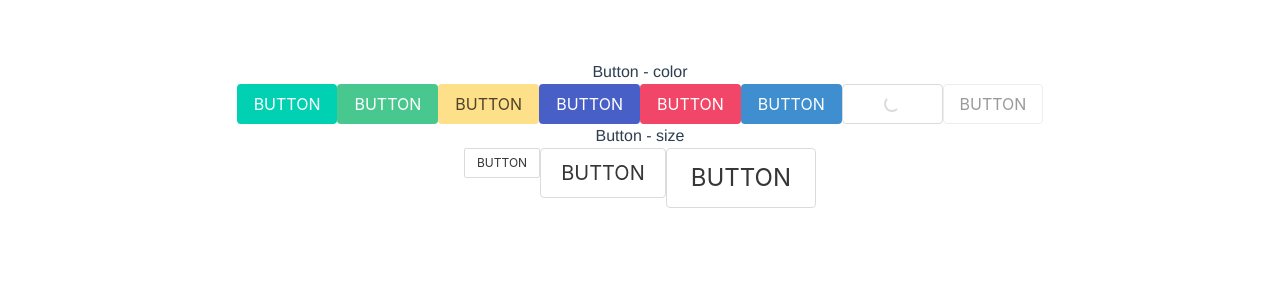
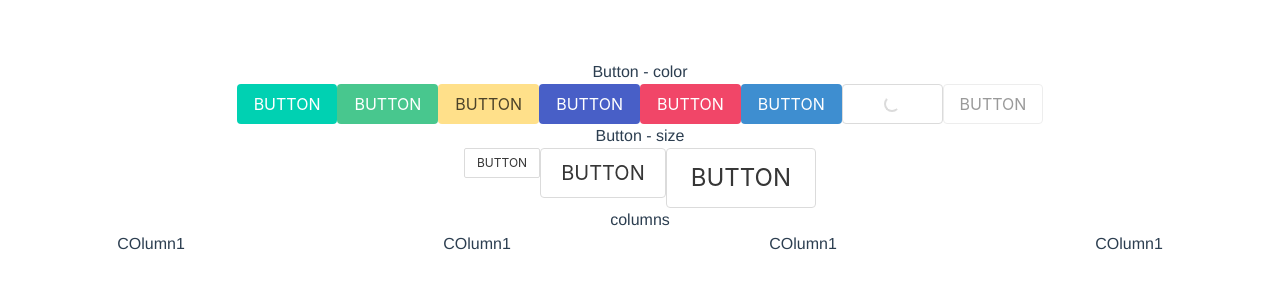
Before and after one commit to afeiship/vue-bulma, a Vue app: page / in a window 1280 px wide. Shown: the top 300 px of the page. Built offline with nearby package versions, Linux system fonts and the light colour scheme.

Commit message:
add: column/columns

```diff
--- a/src/App.vue
+++ b/src/App.vue
@@ -1,15 +1,18 @@
 <template>
   <div id="app">
     <page-button></page-button>
+    <page-columns></page-columns>
   </div>
 </template>
 
 <script>
-import PageButton from './components/button.vue';
+import PageButton from './components/button';
+import PageColumns from './components/columns';
 export default {
   name: 'App',
   components: {
-    PageButton
+    PageButton,
+    PageColumns
   }
 };
 </script>
--- /dev/null
+++ b/src/components/columns.vue
@@ -0,0 +1,17 @@
+<template>
+  <section class="page-button">
+    <h1>columns</h1>
+    <vb-columns>
+      <vb-column>COlumn1</vb-column>
+      <vb-column>COlumn1</vb-column>
+      <vb-column>COlumn1</vb-column>
+      <vb-column>COlumn1</vb-column>
+    </vb-columns>
+  </section>
+</template>
+
+<script>
+export default {
+  name: 'page-columns'
+};
+</script>
--- a/src/packages/button/index.vue
+++ b/src/packages/button/index.vue
@@ -1,7 +1,7 @@
 <template>
   <button
     @click="_click"
-    class="button vb-button"
+    class="button"
     :disabled="disabled"
     :class="[
       color ? 'is-' + color : '',
--- /dev/null
+++ b/src/packages/column/index.js
@@ -0,0 +1,5 @@
+import Column from './index.vue';
+Column.install = function(Vue) {
+  Vue.component(Column.name, Column);
+};
+export default Column;
--- /dev/null
+++ b/src/packages/column/index.vue
@@ -0,0 +1,11 @@
+<template>
+  <div @click="_click" class="column">
+    <slot></slot>
+  </div>
+</template>
+
+<script>
+export default {
+  name: 'vb-column'
+};
+</script>
--- /dev/null
+++ b/src/packages/columns/index.js
@@ -0,0 +1,5 @@
+import Columns from './index.vue';
+Columns.install = function(Vue) {
+  Vue.component(Columns.name, Columns);
+};
+export default Columns;
--- /dev/null
+++ b/src/packages/columns/index.vue
@@ -0,0 +1,11 @@
+<template>
+  <div @click="_click" class="columns">
+    <slot></slot>
+  </div>
+</template>
+
+<script>
+export default {
+  name: 'vb-columns'
+};
+</script>
--- a/src/packages/index.js
+++ b/src/packages/index.js
@@ -1,7 +1,11 @@
 import Button from './button';
+import Columns from './columns';
+import Column from './column';
 
 const components = {
-  Button
+  Button,
+  Columns,
+  Column
 };
 
 const install = function(Vue) {
```
